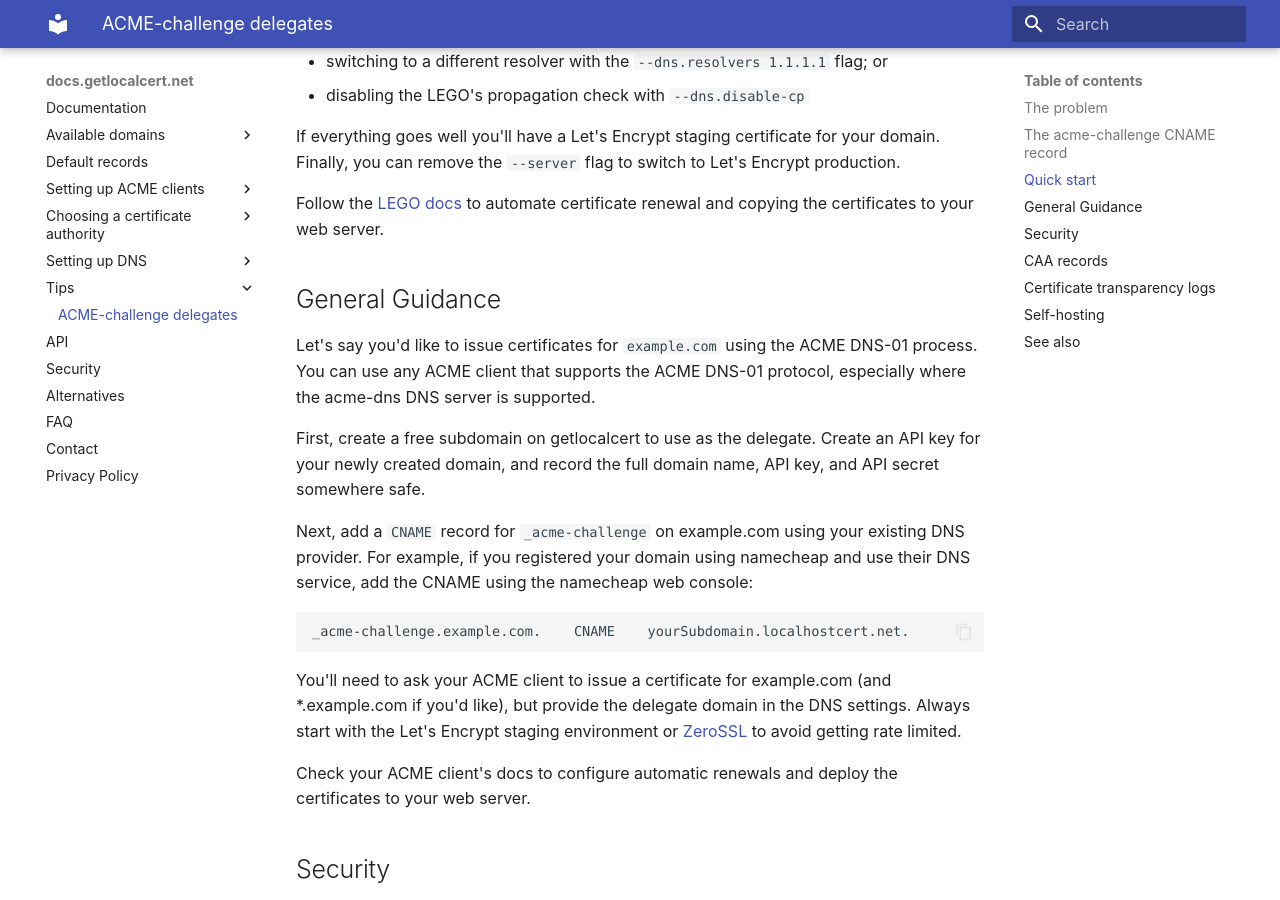
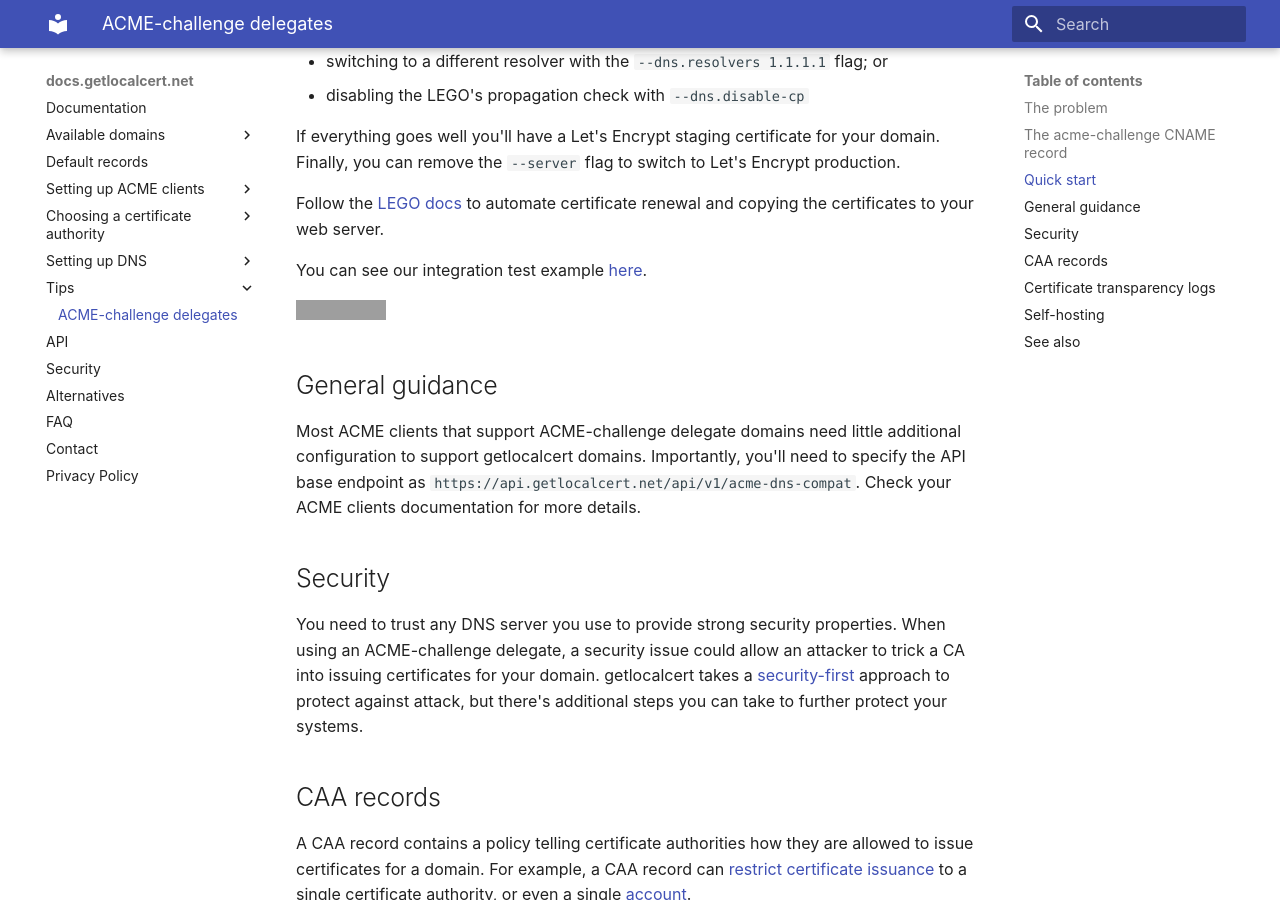
Before and after one commit to getlocalcert/docs, an MkDocs documentation site: the page built from website/docs/tips/validation-domain.md, in a window 1280 px wide and 900 px high, scrolled down 1343 px. Built offline with MkDocs 1.6.1 and Material for MkDocs 9.7.7, drawn with Linux system fonts in a browser that asks for light colours; grey boxes are pictures that could not be loaded.

Commit message:
Mention validation domains

```diff
--- a/website/docs/tips/validation-domain.md
+++ b/website/docs/tips/validation-domain.md
@@ -58,24 +58,16 @@ Finally, you can remove the `--server` flag to switch to Let's Encrypt productio
 
 Follow the [LEGO docs](https://go-acme.github.io/lego/) to automate certificate renewal and copying the certificates to your web server.
 
+You can see our integration test example [here](https://github.com/robalexdev/getlocalcert-client-tests/blob/main/examples/lego-delegate-domain/issue-using-delegate.sh).
 
-## General Guidance
+[![Issue using delegate domain](https://github.com/robalexdev/getlocalcert-client-tests/actions/workflows/lego-delegate.yml/badge.svg)](https://github.com/robalexdev/getlocalcert-client-tests/actions/workflows/lego-delegate.yml)
 
-Let's say you'd like to issue certificates for `example.com` using the ACME DNS-01 process.
-You can use any ACME client that supports the ACME DNS-01 protocol, especially where the acme-dns DNS server is supported.
+## General guidance
 
-First, create a free subdomain on getlocalcert to use as the delegate.
-Create an API key for your newly created domain, and record the full domain name, API key, and API secret somewhere safe.
+Most ACME clients that support ACME-challenge delegate domains need little additional configuration to support getlocalcert domains.
+Importantly, you'll need to specify the API base endpoint as `https://api.getlocalcert.net/api/v1/acme-dns-compat`.
+Check your ACME clients documentation for more details.
 
-Next, add a `CNAME` record for `_acme-challenge` on example.com using your existing DNS provider.
-For example, if you registered your domain using namecheap and use their DNS service, add the CNAME using the namecheap web console:
-
-    _acme-challenge.example.com.    CNAME    yourSubdomain.localhostcert.net.
-
-You'll need to ask your ACME client to issue a certificate for example.com (and \*.example.com if you'd like), but provide the delegate domain in the DNS settings.
-Always start with the Let's Encrypt staging environment or [ZeroSSL](/cas/zerossl) to avoid getting rate limited.
-
-Check your ACME client's docs to configure automatic renewals and deploy the certificates to your web server.
 
 ## Security
 
```
